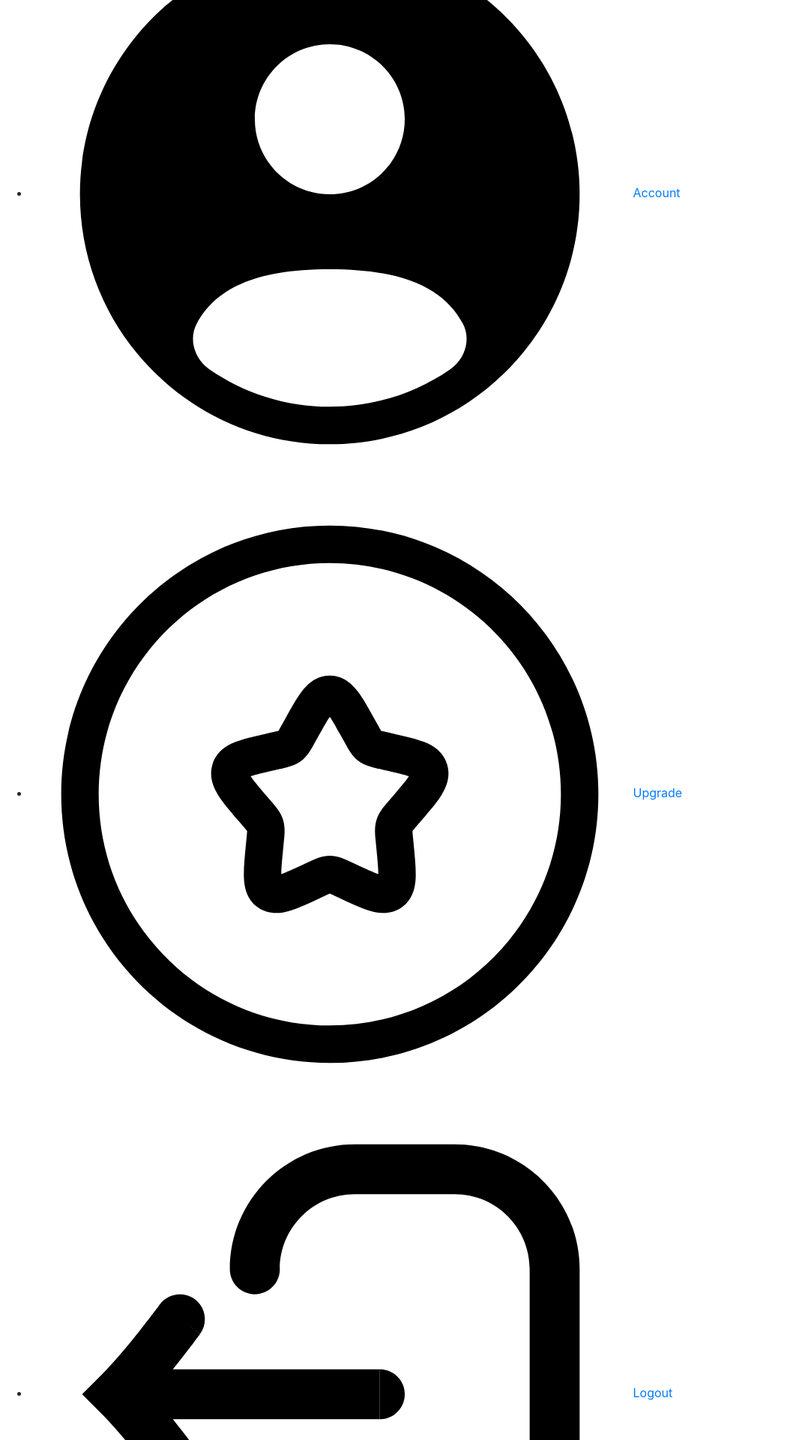
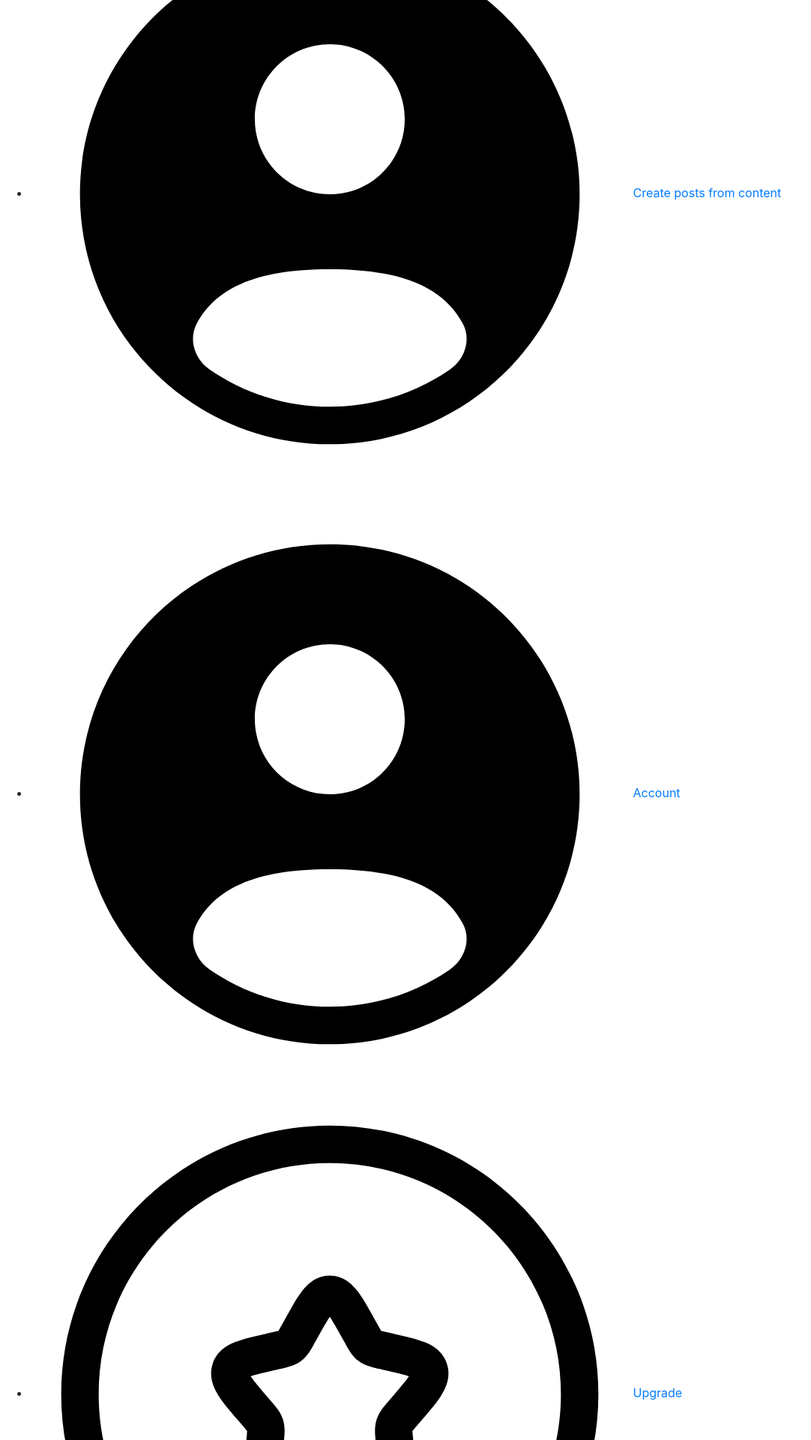
Before and after one commit to ajbanks/pickr-post, a Flask app: page /checkout-cancel in a window 1280 px wide. Shown: the part 3341-5261 px from the top of the page at 75% size, without its empty margins (0-1082 px from the left). Run offline with Flask 3, Linux system fonts and the light colour scheme; parts of the project's set-up code (start-up, migrations or seed data) failed here and were passed over; some libraries are stand-ins or nearby versions.

Commit message:
added blog post to tweet functionality also added fixed tweet issue where 'public statement' was turning up in the generated tweets

```diff
--- a/pickr_flask/forms.py
+++ b/pickr_flask/forms.py
@@ -1,8 +1,9 @@
 from itertools import combinations
 
 from flask_wtf import FlaskForm
-from wtforms import PasswordField, SelectField, StringField, SubmitField
+from wtforms import PasswordField, SelectField, StringField, SubmitField, TextAreaField
 from wtforms.validators import DataRequired, Email, EqualTo, Length
+from wtforms.widgets import TextArea
 
 DEFAULT_TOPICS = [""]
 
@@ -64,6 +65,21 @@ class ResetForm(FlaskForm):
     )
     submit = SubmitField("Reset password")
 
+class BlogForm(FlaskForm):
+    blog_input = TextAreaField('Create Content From Blog', render_kw={"rows": 30, "cols": 100},validators=[
+            Length(min=300),
+            DataRequired(),
+        ])
+    # blog_input = StringField(
+    #     "blog_input",
+    #     widget=TextArea(),
+    #     validators=[
+    #         Length(min=300),
+    #         DataRequired(),
+    #     ],
+    # )
+    submit = SubmitField("Create Content")
+
 class SetPasswordForm(FlaskForm):
     password = PasswordField("Password", validators=[DataRequired()])
     submit = SubmitField("Set Password")
--- a/pickr_flask/post_schedule.py
+++ b/pickr_flask/post_schedule.py
@@ -30,7 +30,7 @@ def create_schedule_text_no_trends(topics: List[ModeledTopic]):
         text += f"• {topic.name}\n"
     text += "\n"
 
-    text += f"""All {len(topics)} topics are  evergreen topics. They are recently popular topics that always perform well when you post about them consistently.\n\n"""
+    text += f"""All {len(topics)} topics are evergreen topics. They are recently popular topics that always perform well when you post about them consistently.\n\n"""
 
     return text + TOPIC_TEXT_SUFFIX
 
--- a/pickr_flask/routes.py
+++ b/pickr_flask/routes.py
@@ -16,11 +16,11 @@ from flask_mail import Mail, Message
 from flask_wtf.csrf import CSRFError
 from sqlalchemy import Date, and_, cast, exc
 from werkzeug.security import check_password_hash, generate_password_hash
-
+from topic_model.topic import generate_informative_tweets_from_long_content
 from .auth import PASSWORD_HASH_METHOD, get_reset_token, verify_reset_token
 from .constants import (DATETIME_FRIENDLY_FMT, DATETIME_ISO_FMT,
                         MAX_FUTURE_SCHEDULE_DAYS, MAX_TWEET_LEN)
-from .forms import LoginForm, ResetForm, SetPasswordForm, SignupForm, TopicForm
+from .forms import LoginForm, ResetForm, SetPasswordForm, SignupForm, TopicForm, BlogForm
 from .http import url_has_allowed_host_and_scheme
 from .models import (GeneratedPost, ModeledTopic, Niche, OAuthSession,
                      PickrUser, PostEdit, RedditPost, Schedule, ScheduledPost,
@@ -243,6 +243,19 @@ def user():
         title="Pickr - User Account",
     )
 
+@app.route("/posts_from_blog", methods=["GET", "POST"])
+@login_required
+def posts_from_blog():
+    # send email
+    form = BlogForm()
+    if form.validate_on_submit():
+        print(form.blog_input.data)
+        public_statements = generate_informative_tweets_from_long_content(form.blog_input.data)
+        print("\n\n\n\n\n")
+        print(public_statements)
+        return render_template("posts_from_blog.html", title="Pickr - blog to social posts", form=form, name=public_statements)
+
+    return render_template("posts_from_blog.html", title="Pickr - blog to social posts", form=form, name="*created content will appear here*")
 
 @app.route("/reset", methods=["GET", "POST"])
 def reset():
--- a/pickr_flask/templates/navigation.html
+++ b/pickr_flask/templates/navigation.html
@@ -23,6 +23,12 @@
             <li>
                 <div class="option">
                     <img src="{{url_for('static', filename='img/account.svg')}}">
+                    <a href="{{url_for('posts_from_blog')}}">Create posts from content</a>
+                </div>
+            </li>
+            <li>
+                <div class="option">
+                    <img src="{{url_for('static', filename='img/account.svg')}}">
                     <a href="{{url_for('user')}}">Account</a>
                 </div>
             </li>
--- a/topic_model/topic.py
+++ b/topic_model/topic.py
@@ -351,14 +351,14 @@ def generate_tweets_for_topic(
     generated_tweets = []
 
     for i in range(math.ceil(num_tweets/2)):
-        tweet = send_chat_gpt_message(generate_informative_tweet_for_topic_awesome_prompt(topic_label))
+        tweet = send_chat_gpt_message(generate_informative_tweet_for_topic_awesome_prompt(topic_label)).lower().split("public statement:")[-1]
         if is_topic_informational_gpt(tweet):
             generated_tweets.append({
                 "topic_label": topic_label,
                 "information_type": "informative",
                 "text": tweet,
             })
-        tweet = send_chat_gpt_message(generate_informative_tweet_for_topic_awesome_prompt(topic_summary))
+        tweet = send_chat_gpt_message(generate_informative_tweet_for_topic_awesome_prompt(topic_summary)).lower().split("public statement:")[-1]
         if is_topic_informational_gpt(tweet):
             generated_tweets.append({
                 "topic_label": topic_label,
@@ -372,7 +372,7 @@ def generate_tweets_for_topic(
 def rewrite_tweet_in_users_tone(tweet, user_tweet_examples):
     """Given a string of user tweets rewrite a tweet in the users tone"""
     message = f"You are an educational social media content creator. You manage social media profiles and have been shown a public statement that you have to rewrite in the tone and style of your client. Here are some examples of your clients public statements {user_tweet_examples}. Here is the public statement that I want you to rewrite in the style and tone of the examples: {tweet}. Don't mention any specific twitter users, tools or resources. Don't include any emoji's."
-    return send_chat_gpt_message(message).strip(STRIP_CHARS)
+    return send_chat_gpt_message(message).strip(STRIP_CHARS).lower().split("public statement:")[-1]
 
 def valid_topic_test(text):
     return f"You will answer my questions to the best of your ability and truthfully. Are the social media posts below about the same topic? Answer Yes or No. {text}"
@@ -479,6 +479,10 @@ def generate_informative_tweet_for_topic(topic):
     message = f"You are an educational social media content creator. You manage social media profiles and have been asked to come up with a brief public statement that your client should post. Create a brief public statement that explains {topic}. Don't mention any specific twitter users, tools or resources. Don't include any emoji's."
     return send_chat_gpt_message(message).strip(STRIP_CHARS)
 
+def generate_informative_tweets_from_long_content(content):
+    create_statements_message = f"I want you to act as a social media manager. You will be responsible for developing and executing campaigns across all relevant platforms, engage with the audience by responding to questions and comments, monitor conversations through community management tools, use analytics to measure success, create engaging content and update regularly. You manage social media profiles and have been asked to come up with a series of brief public statements that your client should post based on some of their long form content.Don't mention any personal stories or situations from the past. Don't introduce the topic at the beginning of the tweet with words like 'exploring', 'diving', or 'unlock'. Don't mention any specific twitter users, or tools/resources. You aren't selling anything Don't include any emoji's. Here are some statement examples you can use as inspiration (don't directly copy the styles/formats: {TWEET_EXAMPLES}. Create some brief public statements from the following blog post{content[:5000]}. "
+    informative_tweets = send_chat_gpt_message(create_statements_message).strip(STRIP_CHARS)
+    return informative_tweets
 
 def generate_funny_tweet_for_topic(topic):
     message = f"You are a satirical Twitter account. You post funny tweets about various different topics. Create a tweet about {topic}. Don't mention any specific twitter users or tools. Don't include any emoji's. write concisely."
```
Also changed, not shown: pickr_flask/templates/posts_from_blog.html (added, +40 -0 lines).
